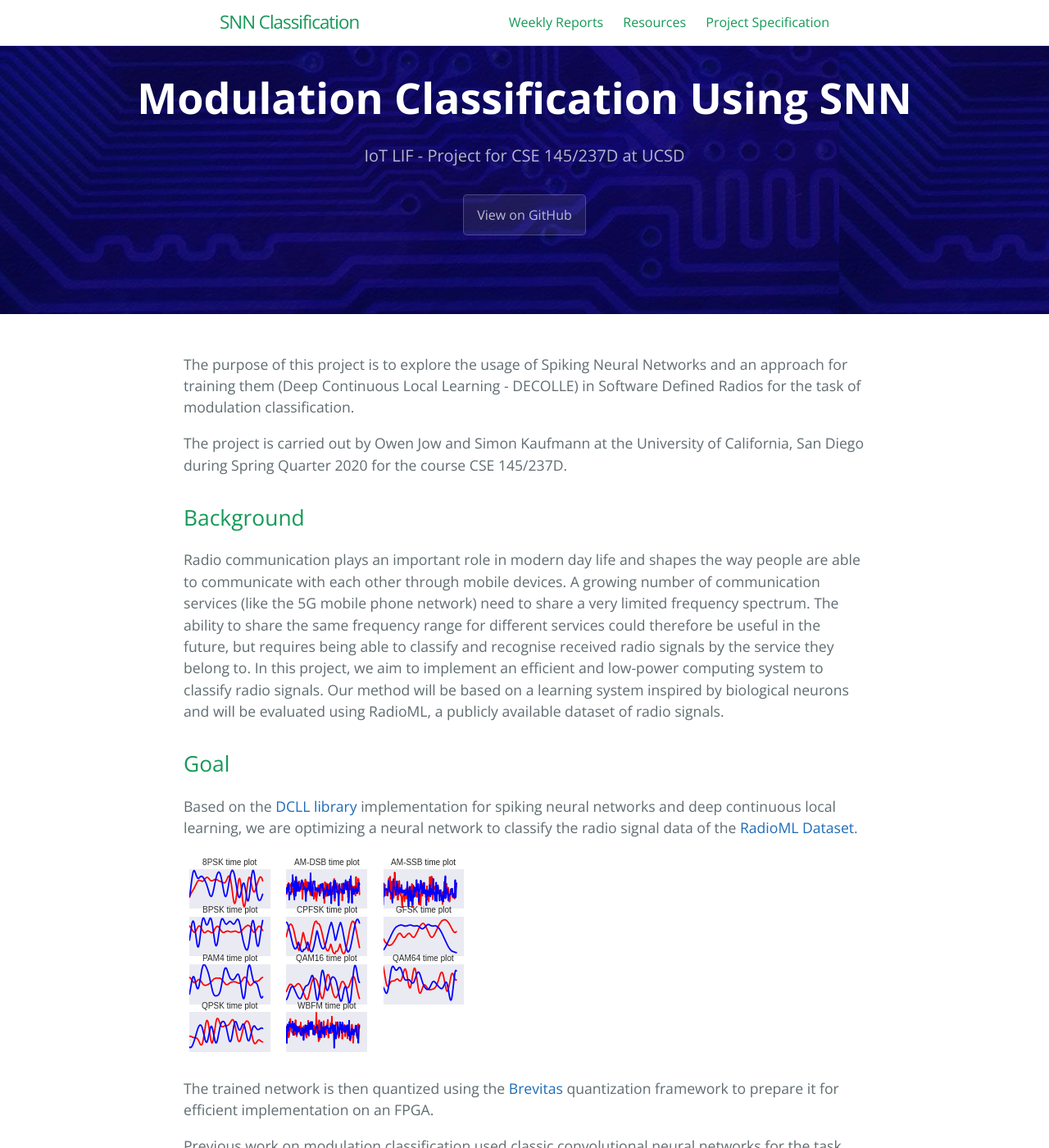
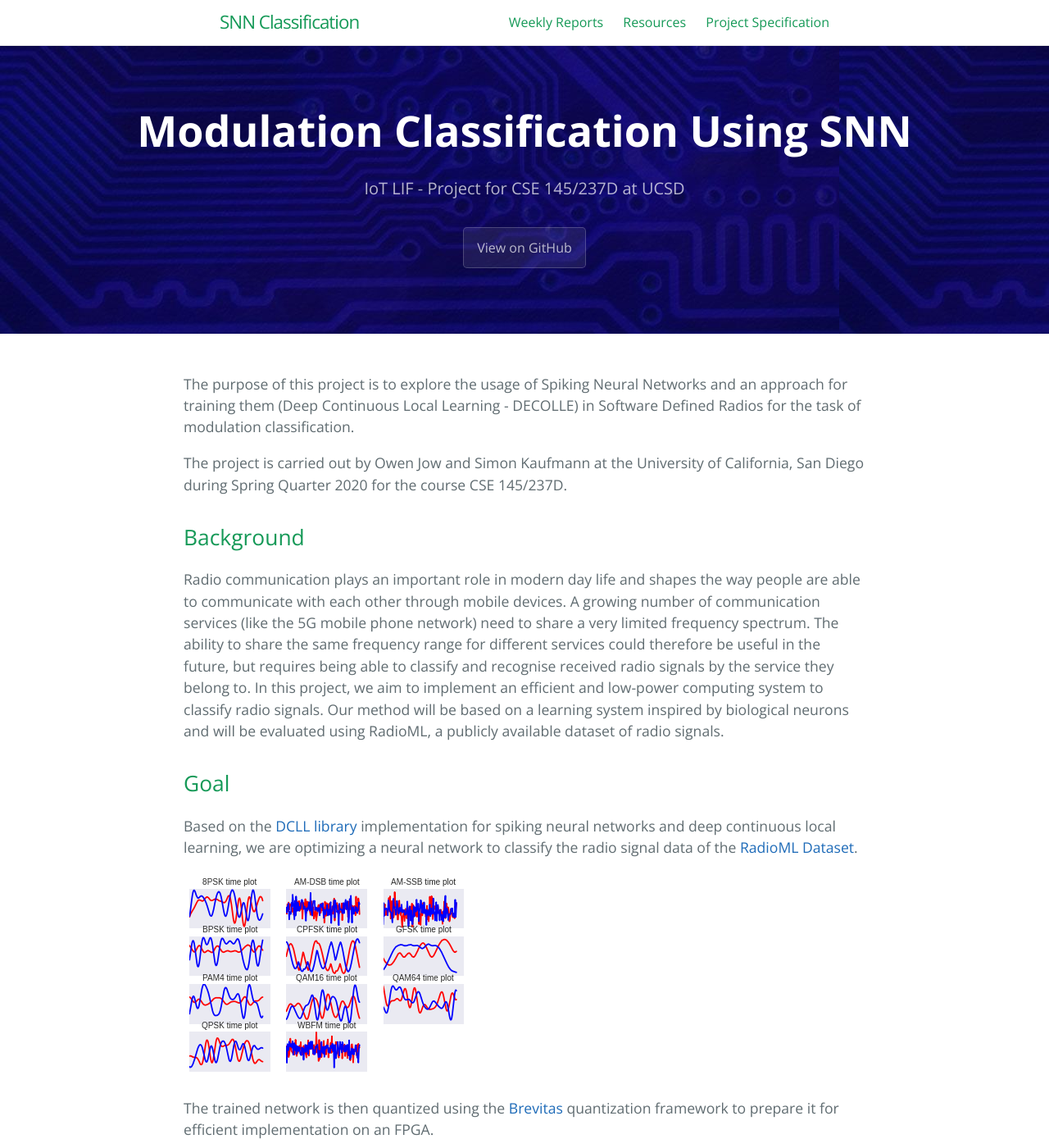
Before and after one commit to iot-lif/iot-lif, a Jekyll site: the page built from index.md, in a window 1280 px wide and 1400 px high. Shown: the whole window at 82% size. Built offline with Jekyll 4.4.1, drawn with Linux system fonts in a browser that asks for light colours.

Commit message:
update page header offset

```diff
--- a/_sass/jekyll-theme-cayman-blog.scss
+++ b/_sass/jekyll-theme-cayman-blog.scss
@@ -112,17 +112,18 @@ a {
   background-color: $header-bg-color;
   background-image: url("/assets/img/electronics.jpg");/*linear-gradient(120deg, $header-bg-color-secondary, $header-bg-color);*/
   background-attachment: fixed;
+  margin-top: 55.94px;
 
   @include large {
-    padding: 5rem 6rem;
+    padding: 4rem 6rem;
   }
 
   @include medium {
-    padding: 3rem 4rem;
+    padding: 2rem 4rem;
   }
 
   @include small {
-    padding: 2rem 1rem;
+    padding: 1rem 1rem;
   }
 }
 
```
